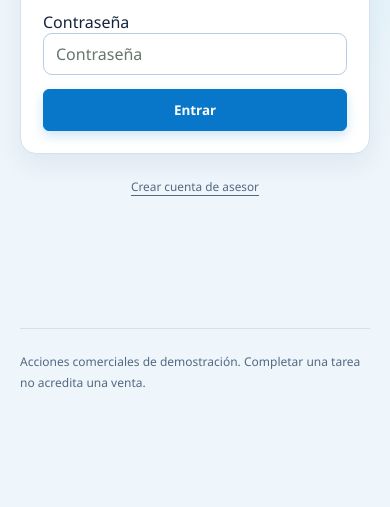
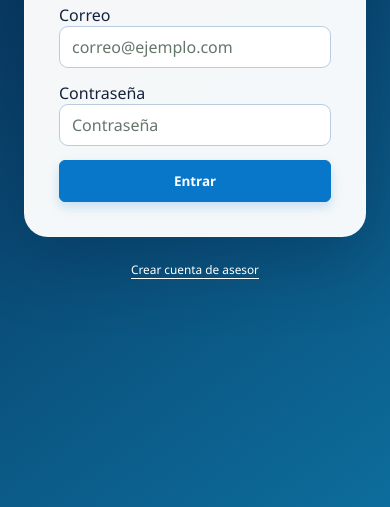
Before and after one commit to SantiagoGuzmanCastano/gamificacion-ultracem, a website built with Vite: page index.html in a window 390 px wide. Shown: the part 337-844 px from the top of the page. Built offline with nearby package versions, Linux system fonts and the light colour scheme; no server answers.

Commit message:
feat(navigation): simplify login and add admin tabs

```diff
--- a/src/main.js
+++ b/src/main.js
@@ -10,7 +10,7 @@ const db = import.meta.env.VITE_SUPABASE_URL && import.meta.env.VITE_SUPABASE_PU
 const root = document.querySelector('#app');
 let user = null, profile = null, advisors = [], clients = [], sales = [], ranking = [], selectedId = null, aiRecommendation = '', saleNotice = '';
 let theme = localStorage.getItem('ultracem-theme') || 'light';
-let advisorView = 'dashboard';
+let advisorView = 'dashboard', adminView = 'dashboard';
 let halloweenEnabled = false, halloweenReady = false, halloweenSaving = false, halloweenError = '';
 let halloweenTimer = null, halloweenRequest = 0;
 let noticeTimer = null;
@@ -102,9 +102,11 @@ function authError(cause) {
   return cause.message || 'No se pudo acceder.';
 }
 function shell() {
-  root.className = profile && profile.role !== 'admin' ? 'advisor-shell' : '';
-  root.innerHTML = '<header class="topbar"><div class="brand"><span class="brand-mark">U</span><span>Gamificación</span><span class="demo-badge">MVP</span></div><div class="top-actions" id="actions"></div></header><div class="app-layout"><aside class="app-sidebar" aria-label="Navegación decorativa"><div class="sidebar-caption">ULTRACEM</div><div class="sidebar-nav"><span class="sidebar-item active"><b>01</b> Resumen</span><span class="sidebar-item"><b>02</b> Clientes</span><span class="sidebar-item"><b>03</b> Progreso</span><span class="sidebar-item"><b>04</b> Ranking</span></div><div class="sidebar-bottom"><span class="sidebar-pulse"></span><span>Ruta comercial</span><small>Panel operativo</small></div></aside><main><p id="notice" class="notice" role="status" hidden></p><div id="page"></div><footer>Acciones comerciales de demostración. Completar una tarea no acredita una venta.</footer></main></div>';
-  if (root.classList.contains('advisor-shell')) {
+  root.className = !profile ? 'auth-shell' : profile.role !== 'admin' ? 'advisor-shell' : 'admin-shell';
+  root.innerHTML = !profile
+    ? '<main class="auth-main"><p id="notice" class="notice" role="status" hidden></p><div id="page"></div></main>'
+    : '<header class="topbar"><div class="brand"><span class="brand-mark">U</span><span>Gamificación</span><span class="demo-badge">MVP</span></div><div class="top-actions" id="actions"></div></header><div class="app-layout"><aside class="app-sidebar" aria-label="Navegación"><div class="sidebar-caption">ULTRACEM</div><div class="sidebar-nav"></div><div class="sidebar-bottom"><span class="sidebar-pulse"></span><span>Ruta comercial</span><small>Panel operativo</small></div></aside><main><p id="notice" class="notice" role="status" hidden></p><div id="page"></div><footer>Acciones comerciales de demostración. Completar una tarea no acredita una venta.</footer></main></div>';
+  if (profile && profile.role !== 'admin') {
     const sidebar = root.querySelector('.app-sidebar');
     const brand = el('div', 'sidebar-brand');
     brand.innerHTML = '<span class="sidebar-brand-symbol" aria-hidden="true">U</span><span class="sidebar-brand-name">ULTRACEM</span>';
@@ -139,6 +141,17 @@ function shell() {
       }
     }
     document.querySelector('main').prepend(mobileNav);
+  } else if (profile?.role === 'admin') {
+    const sidebar = root.querySelector('.app-sidebar');
+    const nav = sidebar.querySelector('.sidebar-nav');
+    const navigate = view => { adminView = view; render(); window.scrollTo(0, 0); };
+    nav.setAttribute('aria-label', 'Portal de administración');
+    for (const [view, label, icon] of [['dashboard', 'Tablero de admin', '01'], ['shop', 'Tienda', '02']]) {
+      const control = button(label, 'sidebar-item', () => navigate(view));
+      control.prepend(el('b', '', icon));
+      if (adminView === view) { control.classList.add('active'); control.setAttribute('aria-current', 'page'); }
+      nav.append(control);
+    }
   }
   if (profile) {
     const actions = document.querySelector('#actions');
@@ -154,7 +167,7 @@ function shell() {
       const result = await db.auth.signOut();
       if (result.error) { notice('No se pudo cerrar la sesión. Intenta de nuevo.', true); return; }
       stopHalloweenSync();
-      user = profile = null; advisors = clients = sales = ranking = []; aiRecommendation = ''; saleNotice = ''; advisorView = 'dashboard';
+      user = profile = null; advisors = clients = sales = ranking = []; aiRecommendation = ''; saleNotice = ''; advisorView = 'dashboard'; adminView = 'dashboard';
       render();
     }));
   }
@@ -620,6 +633,7 @@ function render() {
   const page = document.querySelector('#page');
   if (!db) page.replaceChildren(el('p', 'empty-state', 'Falta configurar Supabase en .env.local.'));
   else if (!profile) authPage();
+  else if (profile.role === 'admin' && adminView === 'shop') renderShop(page, sales.filter(sale => sale.confirmed).length, halloweenReady && halloweenEnabled, profile.equipped_skin, equipSkin);
   else if (profile.role === 'admin') adminPage(page);
   else if (advisorView === 'shop') renderShop(page, sales.filter(sale => sale.advisor_id === user?.id && sale.confirmed).length, halloweenReady && halloweenEnabled, profile.equipped_skin, equipSkin);
   else advisorPage(page);
--- a/src/style.css
+++ b/src/style.css
@@ -51,6 +51,15 @@ h3 { font-size: 1rem; line-height: 1.4; }
 .theme-button { border: 1px solid rgb(255 255 255 / 35%); background: rgb(255 255 255 / 12%); color: #fff; border-radius: 999px; padding: 8px 12px; font-size: .78rem; font-weight: 700; }
 .theme-button:hover { background: rgb(255 255 255 / 22%); }
 .auth-page { min-height: 65vh; display: grid; align-content: center; justify-items: center; gap: 16px; padding: 32px 0; }
+.auth-shell { min-height: 100vh; background: radial-gradient(circle at 85% 15%, rgb(255 201 40 / 18%), transparent 26%), linear-gradient(145deg, #06244a, #0d6d9c); }
+.auth-shell .auth-main { min-height: 100vh; display: grid; place-items: center; padding: 24px; }
+.auth-shell .auth-page { width: min(100%, 430px); min-height: 0; padding: 0; }
+.auth-shell .auth-form { width: 100%; padding: 34px; border: 1px solid rgb(255 255 255 / 28%); border-radius: 24px; background: rgb(255 255 255 / 96%); box-shadow: 0 24px 70px rgb(3 25 55 / 30%); }
+.auth-shell .auth-form h1 { color: #082e5d; font-size: 2rem; }
+.auth-shell .auth-toggle { color: #fff; }
+:root[data-theme="dark"] .auth-shell { background: radial-gradient(circle at 85% 15%, rgb(255 201 40 / 12%), transparent 26%), linear-gradient(145deg, #050e1d, #102d52); }
+:root[data-theme="dark"] .auth-shell .auth-form { border-color: #31516e; background: #122437; }
+:root[data-theme="dark"] .auth-shell .auth-form h1 { color: #f0f7ff; }
 .auth-form { width: min(100%, 400px); }
 .auth-form h1 { font-size: 1.8rem; }
 .auth-toggle { padding: 8px; }
```
